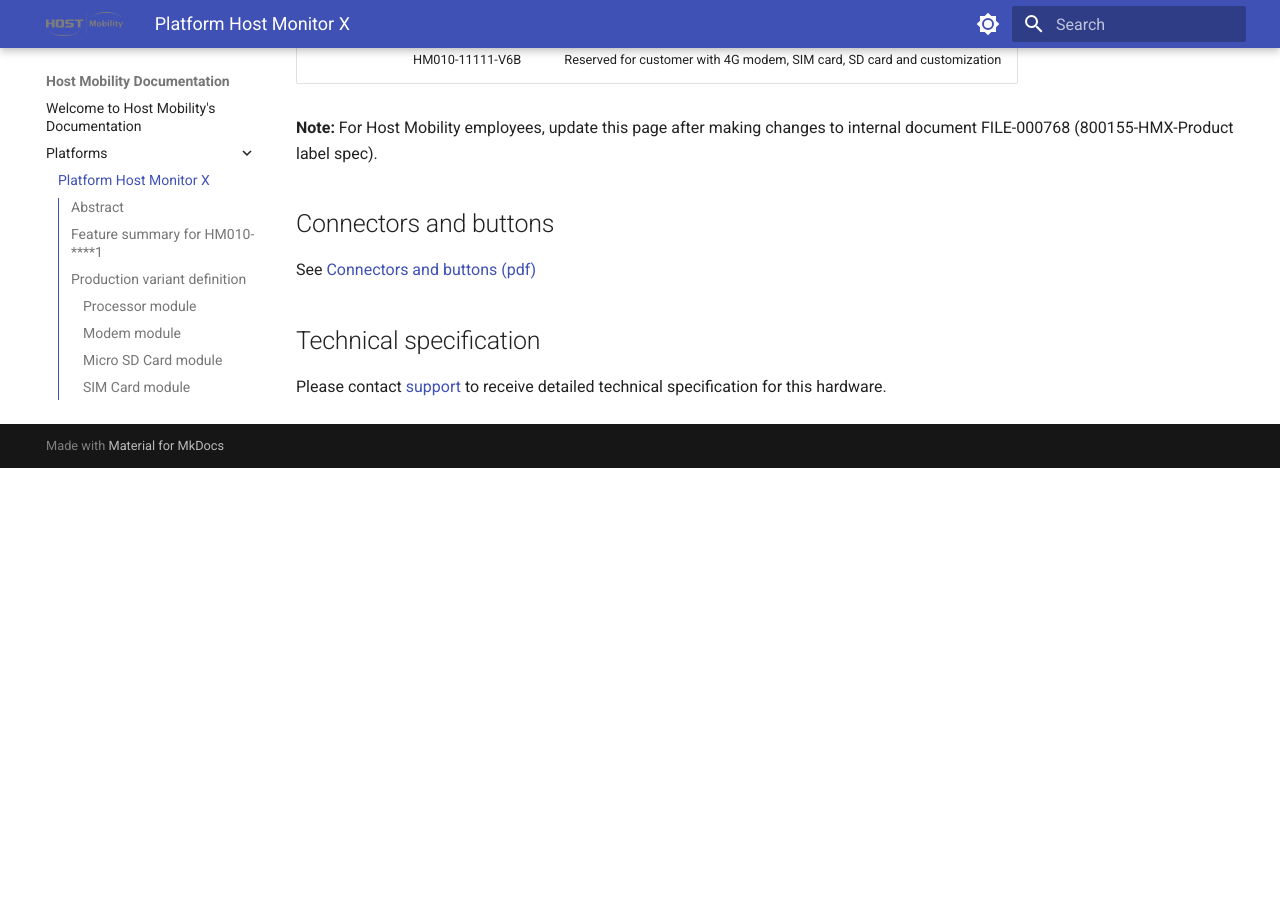
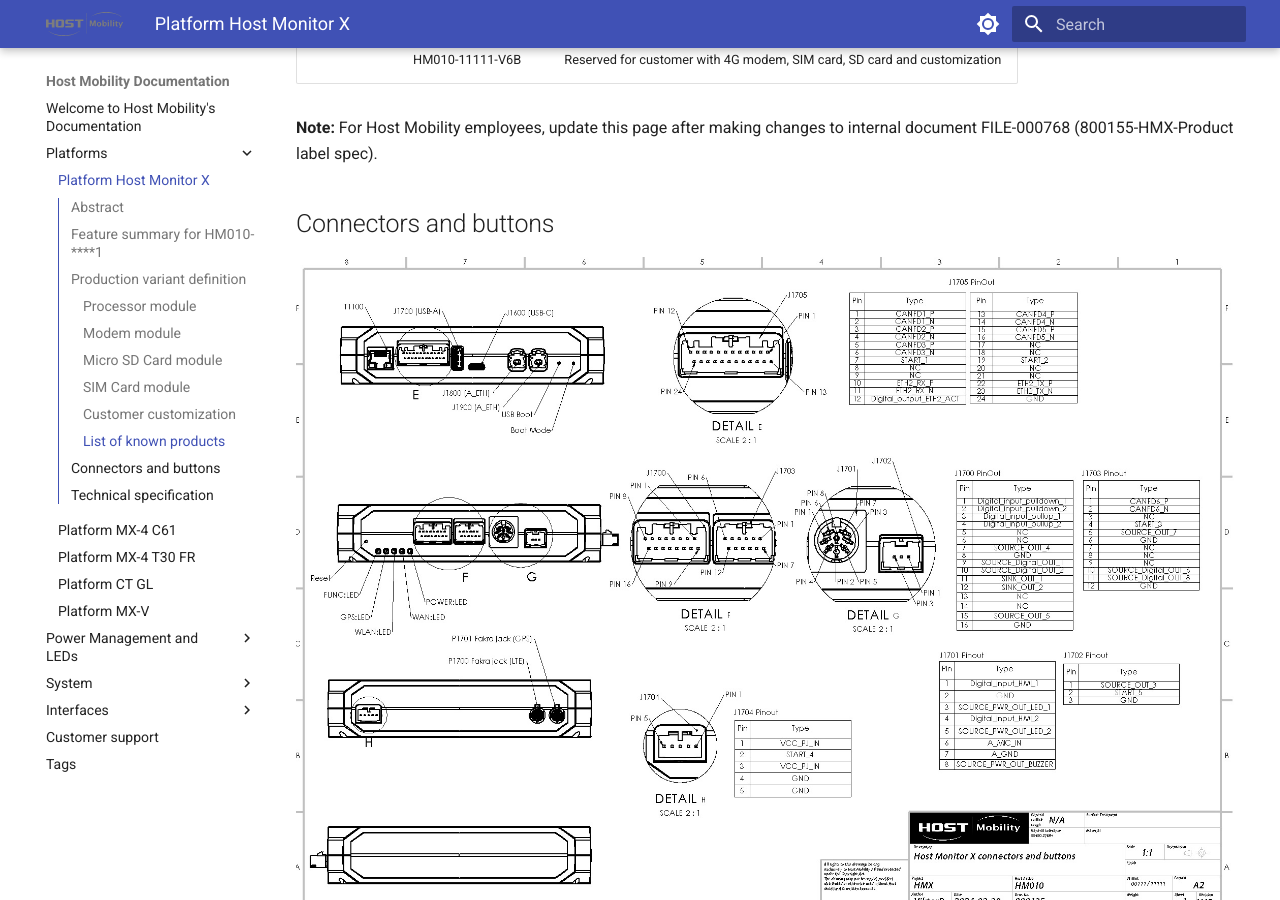
Before and after one commit to hostmobility/documentation, an MkDocs documentation site: the page built from docs/product/host-monitor-x.md, in a window 1280 px wide and 900 px high, scrolled down 3814 px. Built offline with MkDocs 1.6.1 and Material for MkDocs 9.7.7, drawn with Linux system fonts in a browser that asks for light colours; before the commit the page ends 4282 px from its top, so only the background shows below that.

Commit message:
HMX: Add new version of connectors and buttons Add picture with link to pdf so it is easier to view

```diff
--- a/docs/product/host-monitor-x.md
+++ b/docs/product/host-monitor-x.md
@@ -100,7 +100,7 @@
 
 ## Connectors and buttons
 
-See [Connectors and buttons (pdf)](../assets/800125_HMX%20connectors%20and%20buttons.PDF)
+[![Connectors and buttons](../assets/800125_HMX%20connectors%20and%20buttons.jpg)](../assets/800125_HMX%20connectors%20and%20buttons.PDF)
 
 ## Technical specification
 
```
Also changed, not shown: docs/assets/800125_HMX connectors and buttons.jpg (added), 1 other file.
